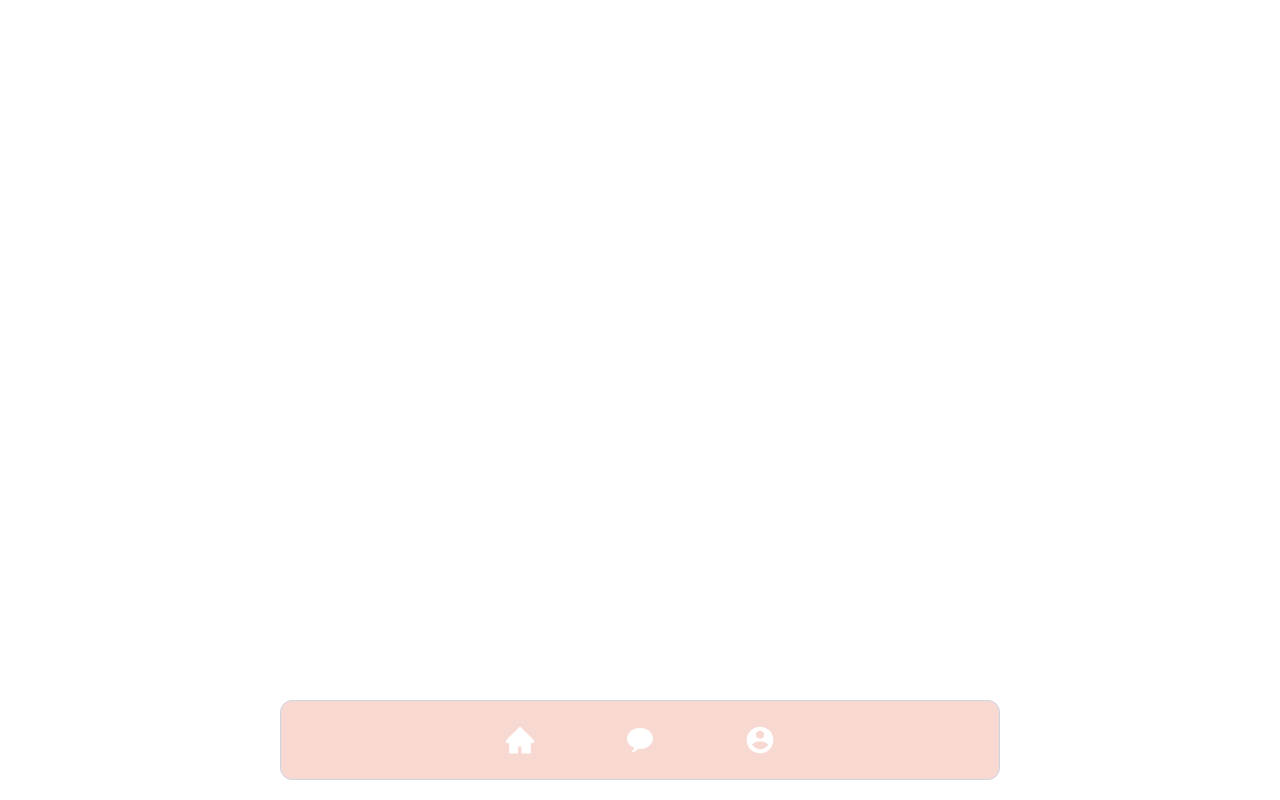
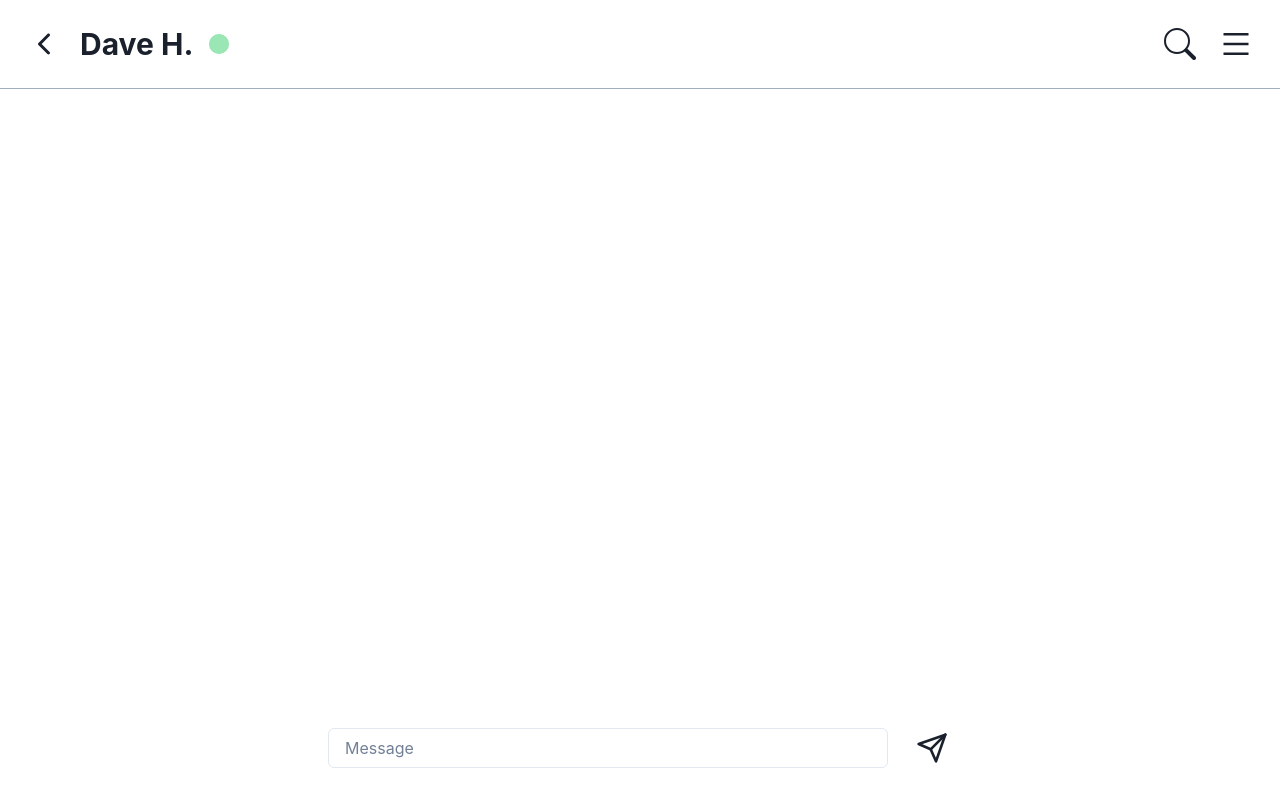
Before and after one commit to Tinfloz/Welfare-Patrol, a React (Create React App) app in the folder frontend/: page /chat in a window 1280 px wide. Before the commit this address had no page. Built offline with nearby package versions, Linux system fonts and the light colour scheme.

Commit message:
make chat page, make chat bubble

```diff
--- a/frontend/src/App.js
+++ b/frontend/src/App.js
@@ -22,14 +22,15 @@ const SignUp = lazy(() => import('./pages/SignUp'));
 const Login = lazy(() => import('./pages/Login'));
 const CreateRequest = lazy(() => import("./pages/CreateRequest"));
 const AcceptRequest = lazy(() => import("./pages/AcceptRequests"));
+const Chat = lazy(() => import("./pages/Chat"));
 
 
 function App() {
   return (
     <ChakraProvider theme={theme}>
       <Box textAlign="center" fontSize="xl">
+        <Suspense fallback={<Fallback />}>
           <Router>
-          <Suspense fallback={<Fallback />}>
             <Routes>
               <Route path="/login" element={<Login />} />
               <Route path="/register" element={<SignUp />} />
@@ -37,8 +38,8 @@ function App() {
               <Route path="/create/request" element={<CreateRequest />} />
               <Route path="/accept/request" element={<AcceptRequest />} />
               <Route path="/" element={<Splash />} />
+              <Route path='/chat' element={<Chat />} />
             </Routes>
-          </Suspense>
             <Flex
               position="fixed"
               bottom="0"
@@ -49,6 +50,7 @@ function App() {
               <Navbar />
             </Flex>
           </Router>
+        </Suspense>
       </Box>
     </ChakraProvider>
   );
--- a/frontend/src/components/AcceptRequestCard.jsx
+++ b/frontend/src/components/AcceptRequestCard.jsx
@@ -61,4 +61,3 @@ const AcceptRequestCard = ({ posted, duration }) => {
 }
 
 export default AcceptRequestCard
-// {posted ? <FiUser /> : (duration ? (<BsArrowCounterclockwise />) : (null))}
--- a/frontend/src/components/Navbar.jsx
+++ b/frontend/src/components/Navbar.jsx
@@ -12,7 +12,7 @@ const Navbar = () => {
     return (
         <>
             {
-                path === "/" || path === "/login" || path === "/register" || path === "/create/request" || path === "/accept/request" ? (
+                path === "/" || path === "/login" || path === "/register" || path === "/create/request" || path === "/accept/request" || path === "/chat" ? (
                     null
                 ) : (
                     <>
--- /dev/null
+++ b/frontend/src/pages/Chat.jsx
@@ -0,0 +1,70 @@
+import React from 'react';
+import { Flex, Heading, HStack, IconButton, Icon, Input } from "@chakra-ui/react";
+import { IoIosArrowBack } from "react-icons/io";
+import { BsCircle, BsSearch } from "react-icons/bs";
+import { AiOutlineMenu } from "react-icons/ai";
+import { FiSend } from "react-icons/fi"
+
+const Chat = () => {
+    return (
+        <>
+            <Flex
+                justify="space-between"
+                p="3vh"
+                borderBottomWidth="1px"
+                borderBottomColor="gray.400"
+            >
+                <HStack spacing="2vh">
+                    <IconButton
+                        aria-label='back'
+                        icon={<IoIosArrowBack size="4vh" />}
+                        bg="white"
+                        _hover={{ bg: "white" }}
+                    />
+                    <Heading
+                        size="lg"
+                    >
+                        Dave H.
+                    </Heading>
+                    <Icon
+                        as={BsCircle}
+                        fill="green.200"
+                        bg="green.200"
+                        borderRadius="50%"
+                    />
+                </HStack>
+                <HStack spacing="2vh">
+                    <IconButton
+                        icon={<BsSearch size="4vh" />}
+                        bg="white"
+                        _hover={{ bg: "white" }}
+                    />
+                    <IconButton
+                        icon={<AiOutlineMenu size="4vh" />}
+                        bg="white"
+                        _hover={{ bg: "white" }}
+                    />
+                </HStack>
+            </Flex>
+            <Flex
+                position="fixed"
+                bottom="0"
+                w="100%"
+                justify={"center"}
+                alignItems={"center"}
+                p="4vh"
+            >
+                <HStack spacing="3vh">
+                    <Input w="70vh" placeholder='Message' />
+                    <IconButton
+                        icon={<FiSend size="4vh" bg="gray.200" />}
+                        bg="white"
+                        _hover={{ bg: "white" }}
+                    />
+                </HStack>
+            </Flex>
+        </>
+    )
+}
+
+export default Chat
```
Also changed, not shown: frontend/src/components/TextMessage.jsx (added, +21 -0 lines), 1 other file (tests, documents, lock files or other folders). Lines whose indentation alone changed are shown as unchanged.
